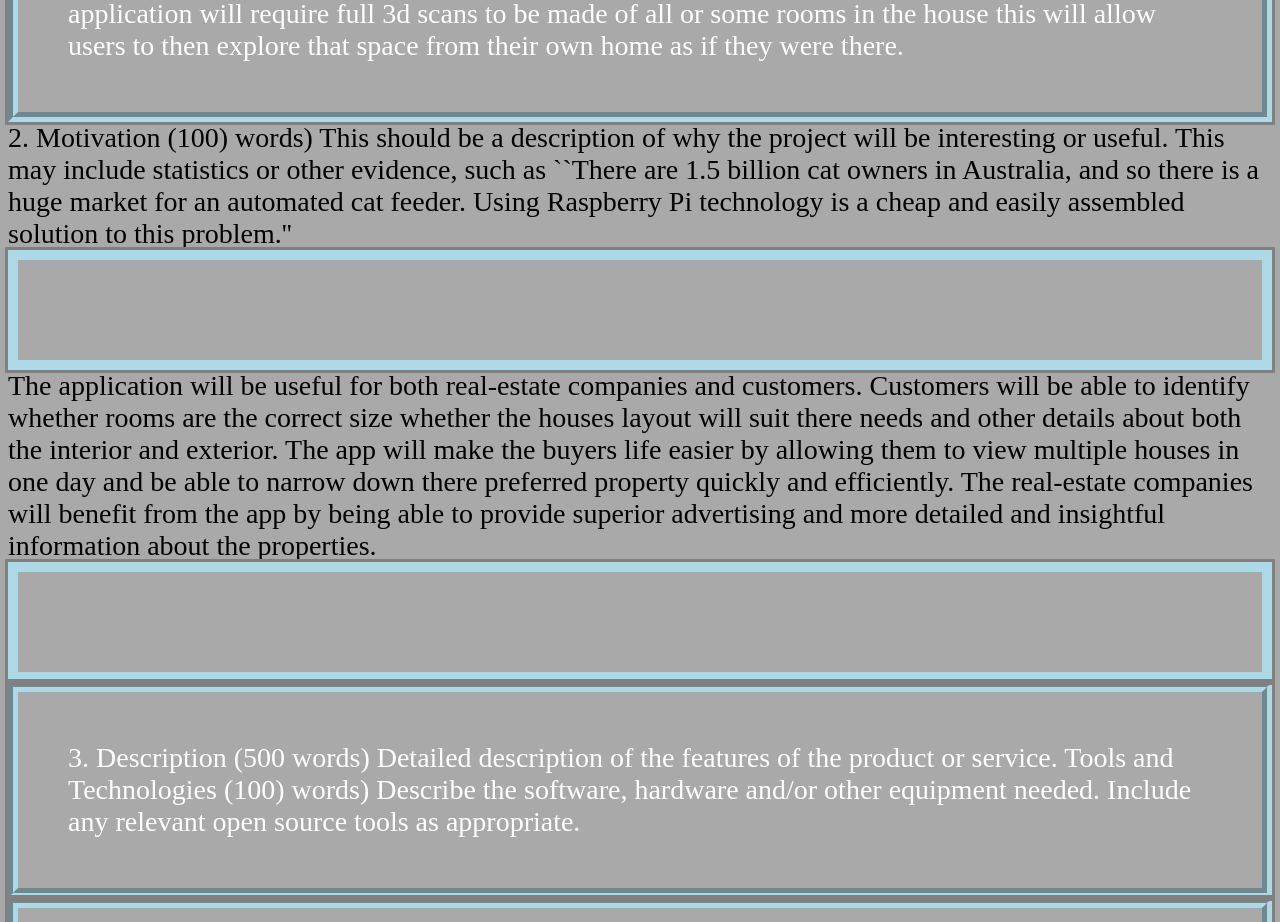
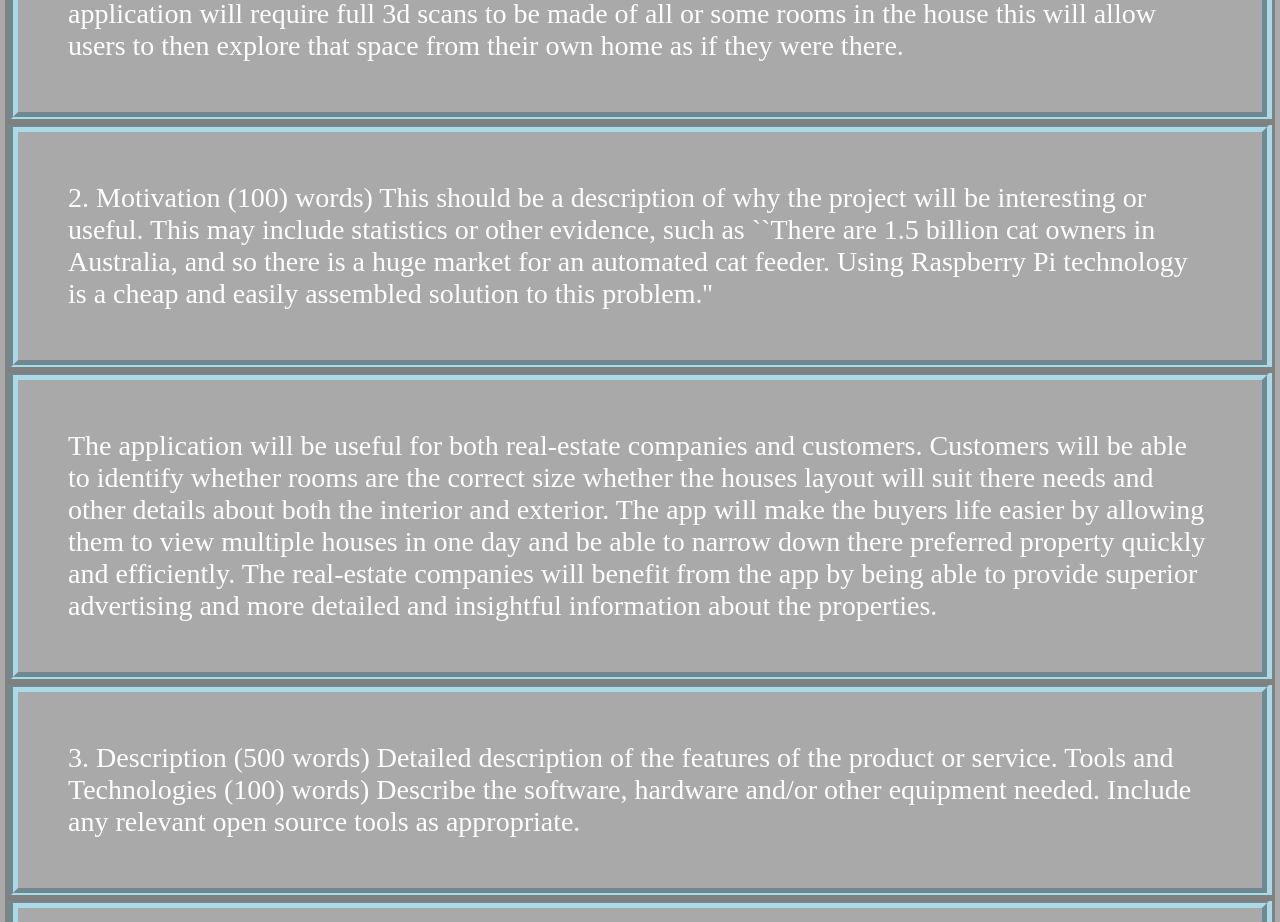
Before and after one commit to Gewarge/Assignment1, a plain HTML site: page index.html in a window 1280 px wide. Shown: the part 5940-6862 px from the top of the page. Drawn offline with Linux system fonts and the light colour scheme.

Commit message:
Update index.html

```diff
--- a/index.html
+++ b/index.html
@@ -158,9 +158,9 @@ I should use the analysis of my results to discover my own weaknesses and then s
 
 <p class="groove">A VR application that aims to provide a first person perspective of the interior and exterior of a house in order to allow potential buyers to view the house in all its usual detail via a headset based in their current home. This technology will make the act of purchasing a new property much easier by allowing the buyers to immediately defer any questions they may have had about the property. The application will require full 3d scans to be made of all or some rooms in the house this will allow users to then explore that space from their own home as if they were there. </p>
 
-<pclass="groove">2.	Motivation (100) words) This should be a description of why the project will be interesting or useful. This may include statistics or other evidence, such as ``There are 1.5 billion cat owners in Australia, and so there is a huge market for an automated cat feeder. Using Raspberry Pi technology is a cheap and easily assembled solution to this problem.'' </p>
+<p class="groove">2.	Motivation (100) words) This should be a description of why the project will be interesting or useful. This may include statistics or other evidence, such as ``There are 1.5 billion cat owners in Australia, and so there is a huge market for an automated cat feeder. Using Raspberry Pi technology is a cheap and easily assembled solution to this problem.'' </p>
 
-<pclass="groove">The application will be useful for both real-estate companies and customers. Customers will be able to identify whether rooms are the correct size whether the houses layout will suit there needs and other details about both the interior and exterior. The app will make the buyers life easier by allowing them to view multiple houses in one day and be able to narrow down there preferred property quickly and efficiently. The real-estate companies will benefit from the app by being able to provide superior advertising and more detailed and insightful information about the properties.</p>
+<p class="groove">The application will be useful for both real-estate companies and customers. Customers will be able to identify whether rooms are the correct size whether the houses layout will suit there needs and other details about both the interior and exterior. The app will make the buyers life easier by allowing them to view multiple houses in one day and be able to narrow down there preferred property quickly and efficiently. The real-estate companies will benefit from the app by being able to provide superior advertising and more detailed and insightful information about the properties.</p>
 
 <p class="groove">3.	Description (500 words) Detailed description of the features of the product or service. Tools and Technologies (100) words) Describe the software, hardware and/or other equipment needed. Include any relevant open source tools as appropriate. </p>
 
```
